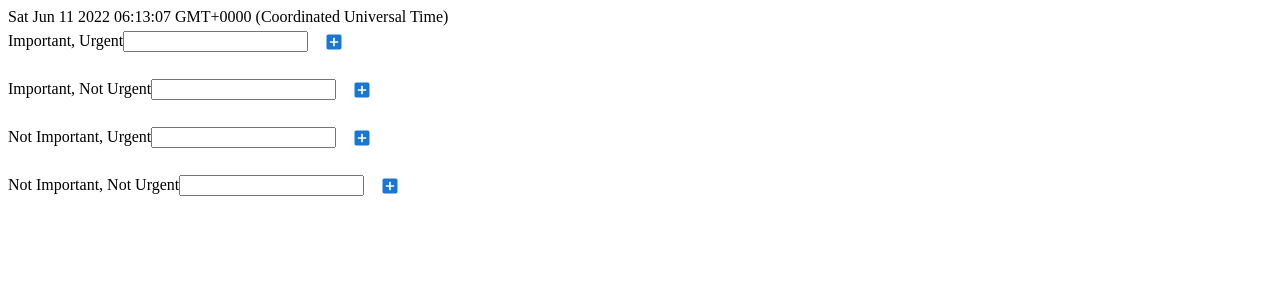
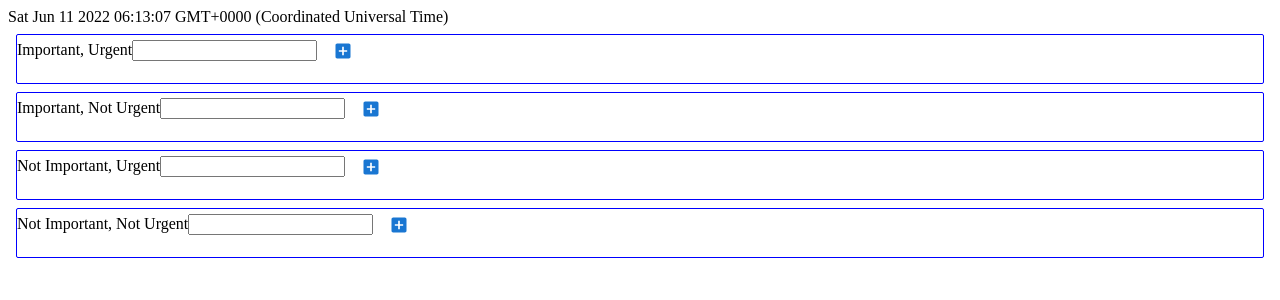
Before and after one commit to mgnjn/eisenhower, a React (Create React App) app in the folder front/: page / in a window 1280 px wide. Shown: the top 300 px of the page. Built offline with nearby package versions, Linux system fonts and the light colour scheme.

Commit message:
Incorporate some styling

```diff
--- a/front/package.json
+++ b/front/package.json
@@ -12,10 +12,10 @@
     "@testing-library/user-event": "^13.5.0",
     "axios": "^0.26.1",
     "react": "^18.0.2",
-    "react-dnd": "^16.0.1",
-    "react-dnd-html5-backend": "^16.0.1",
+    "react-beautiful-dnd": "^13.1.0",
     "react-dom": "^18.0.2",
-    "react-scripts": "^5.0.1"
+    "react-scripts": "^5.0.1",
+    "styled-components": "^5.3.5"
   },
   "scripts": {
     "start": "react-scripts start",
--- a/front/src/components/Matrix.js
+++ b/front/src/components/Matrix.js
@@ -1,19 +1,15 @@
 import React from "react";
 import TodoBox from "./TodoBox";
 import Expiration from "./Expiration";
-import { DndProvider } from "react-dnd";
-import { HTML5Backend } from "react-dnd-html5-backend";
 
 function Matrix() {
   return (
     <>
-      <DndProvider backend={HTML5Backend}>
-        <Expiration />
-        <TodoBox quadrant="q1" label="Important, Urgent" />
-        <TodoBox quadrant="q2" label="Important, Not Urgent" />
-        <TodoBox quadrant="q3" label="Not Important, Urgent" />
-        <TodoBox quadrant="q4" label="Not Important, Not Urgent" />
-      </DndProvider>
+      <Expiration />
+      <TodoBox quadrant="q1" label="Important, Urgent" />
+      <TodoBox quadrant="q2" label="Important, Not Urgent" />
+      <TodoBox quadrant="q3" label="Not Important, Urgent" />
+      <TodoBox quadrant="q4" label="Not Important, Not Urgent" />
     </>
   );
 }
--- a/front/src/components/Todo.js
+++ b/front/src/components/Todo.js
@@ -1,9 +1,8 @@
 import React from "react";
+import styled from "styled-components";
 import Checkbox from "@mui/material/Checkbox";
 import Button from "@mui/material/Button";
 import DeleteIcon from "@mui/icons-material/Delete";
-import { ItemTypes } from "../utils/items";
-import { useDrag } from "react-dnd";
 
 function Todo({ todo, removeTodo, completeTodo }) {
   const handleCheckboxClick = (id) => {
@@ -13,16 +12,15 @@ function Todo({ todo, removeTodo, completeTodo }) {
     removeTodo(id);
   };
 
-  const [{ isDragging }, drag] = useDrag(() => ({
-    type: ItemTypes.TODO,
-    collect: (monitor) => ({
-      isDragging: !!monitor.isDragging(),
-    }),
-  }));
+  const TodoContainer = styled.div`
+    margin: 8px;
+    border: 1px solid lightgrey;
+    border-radius: 2px;
+  `;
 
   return (
     <>
-      <div ref={drag}>
+      <TodoContainer>
         <Checkbox
           size="small"
           onChange={() => {
@@ -39,7 +37,7 @@ function Todo({ todo, removeTodo, completeTodo }) {
           }}
         />
         <br></br>
-      </div>
+      </TodoContainer>
     </>
   );
 }
--- a/front/src/components/TodoBox.js
+++ b/front/src/components/TodoBox.js
@@ -1,6 +1,7 @@
 import React, { useEffect, useState } from "react";
 import TodoList from "./TodoList";
 import TodoForm from "./TodoForm";
+import styled from "styled-components";
 
 function TodoBox({ quadrant, label }) {
   const [todos, setTodos] = useState({ quadrant, label, todoItems: [] });
@@ -8,10 +9,18 @@ function TodoBox({ quadrant, label }) {
   useEffect(() => {
     console.log(todos);
   }, [todos]);
+
+  const Container = styled.div`
+    margin: 8px;
+    border: 1px solid blue;
+    border-radius: 2px;
+  `;
   return (
     <>
-      <TodoForm key={quadrant} todos={todos} setTodos={setTodos} />
-      <TodoList todos={todos} setTodos={setTodos} />
+      <Container>
+        <TodoForm key={quadrant} todos={todos} setTodos={setTodos} />
+        <TodoList todos={todos} setTodos={setTodos} />
+      </Container>
     </>
   );
 }
```
Also changed, not shown: 2 other files (tests, documents, lock files or other folders).
